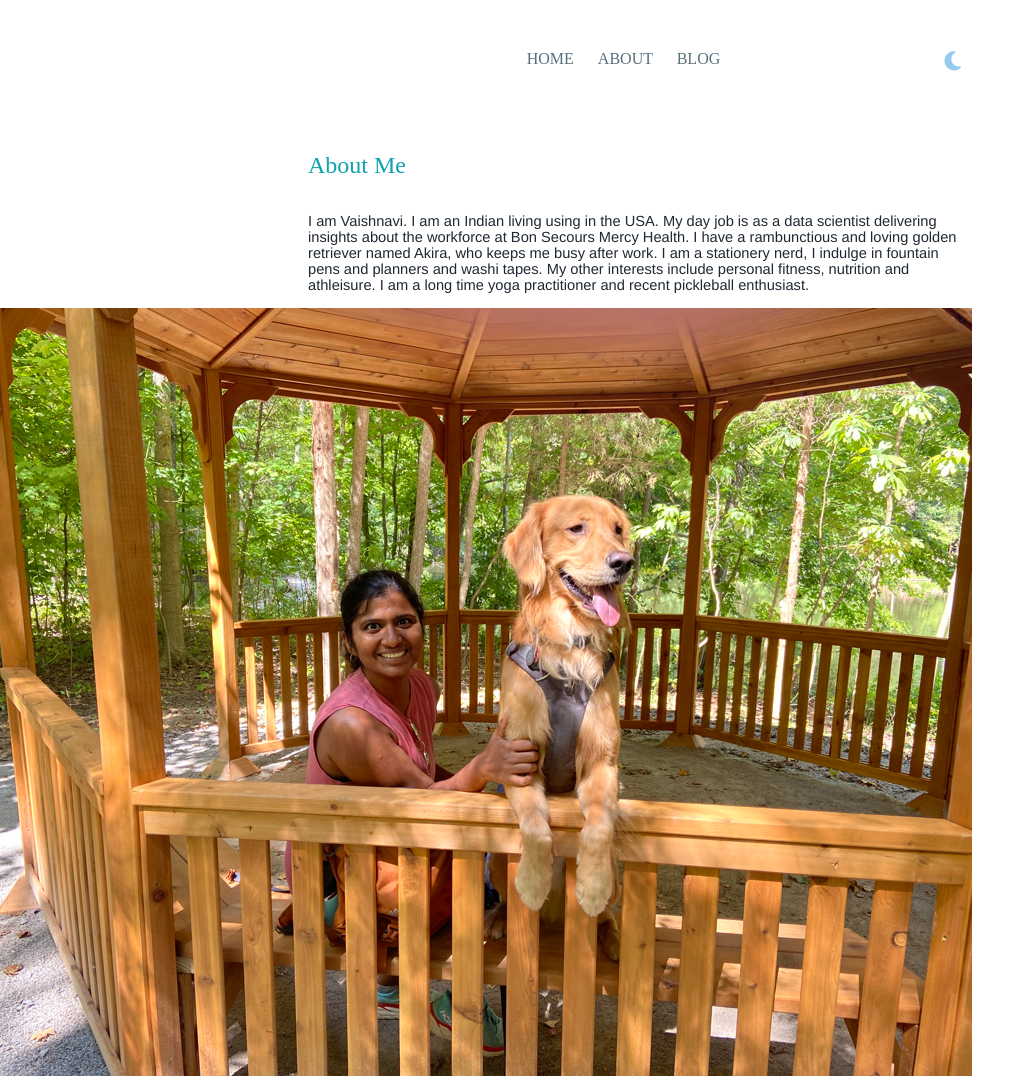
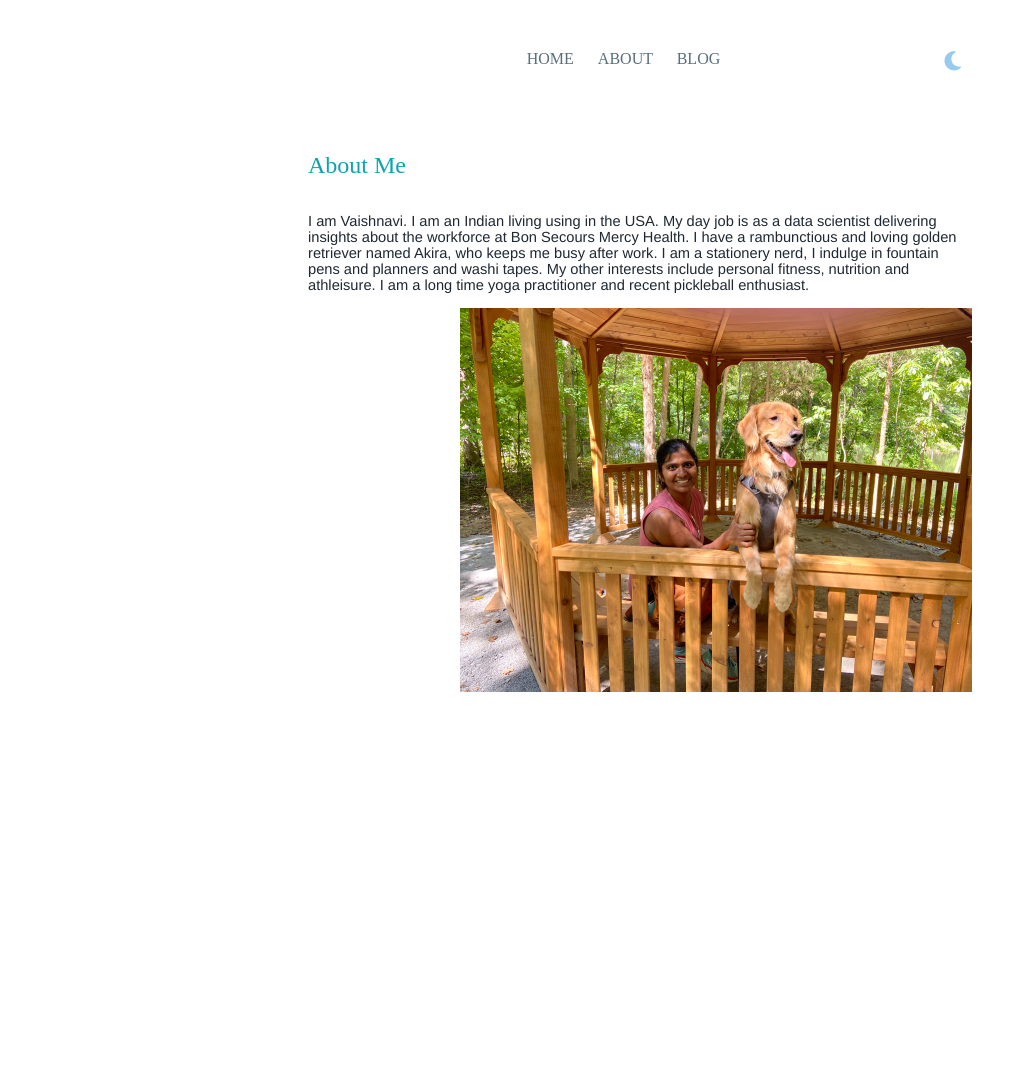
Before and after one commit to vaishnavisen/vaishnavisen.github.io, a Jekyll site: the page built from about.md, in a window 1280 px wide. Shown: the whole page, without its empty margins (0-1035 px from the left). Built offline with Jekyll 4.4.1, drawn with Linux system fonts in a browser that asks for light colours; nearby versions of some CDN libraries; after the commit the page ends 900 px from its top, so only the background shows below that.

Commit message:
Change image dimensions

```diff
--- a/about.md
+++ b/about.md
@@ -6,5 +6,5 @@ title: About
 <p class="title">About Me</p>
 
 <p class="normal_text">I am Vaishnavi. I am an Indian living using in the USA. My day job is as a data scientist delivering insights about the workforce at Bon Secours Mercy Health. I have a rambunctious and loving golden retriever named Akira, who keeps me busy after work. I am a stationery nerd, I indulge in fountain pens and planners and washi tapes. My other interests include personal fitness, nutrition and athleisure. I am a long time yoga practitioner and recent pickleball enthusiast. </p>
-<img style="float: right;" src="/assets/images/vaish_akira_nature_center.jpeg"/>
+<img style="float: right;" src="/assets/images/vaish_akira_nature_center.jpeg" width=512 height = 384/>
 </div>
```
